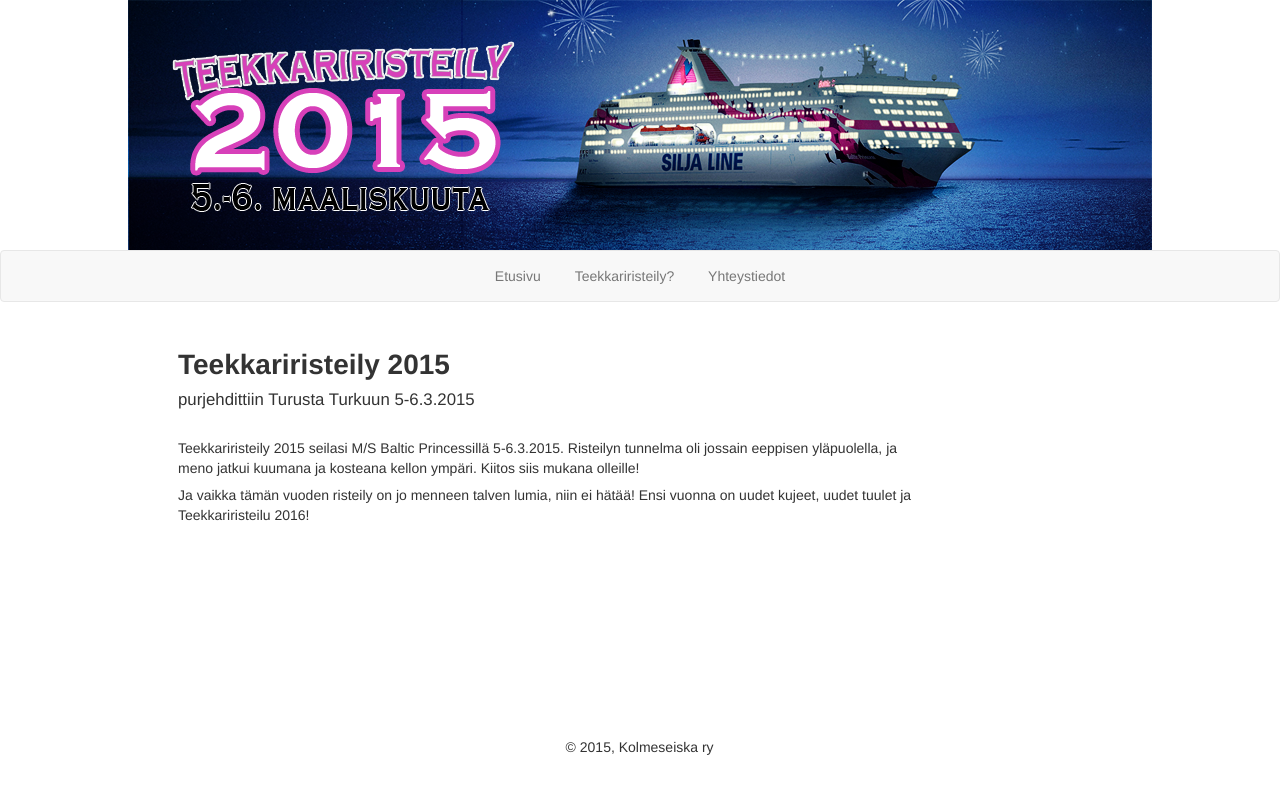
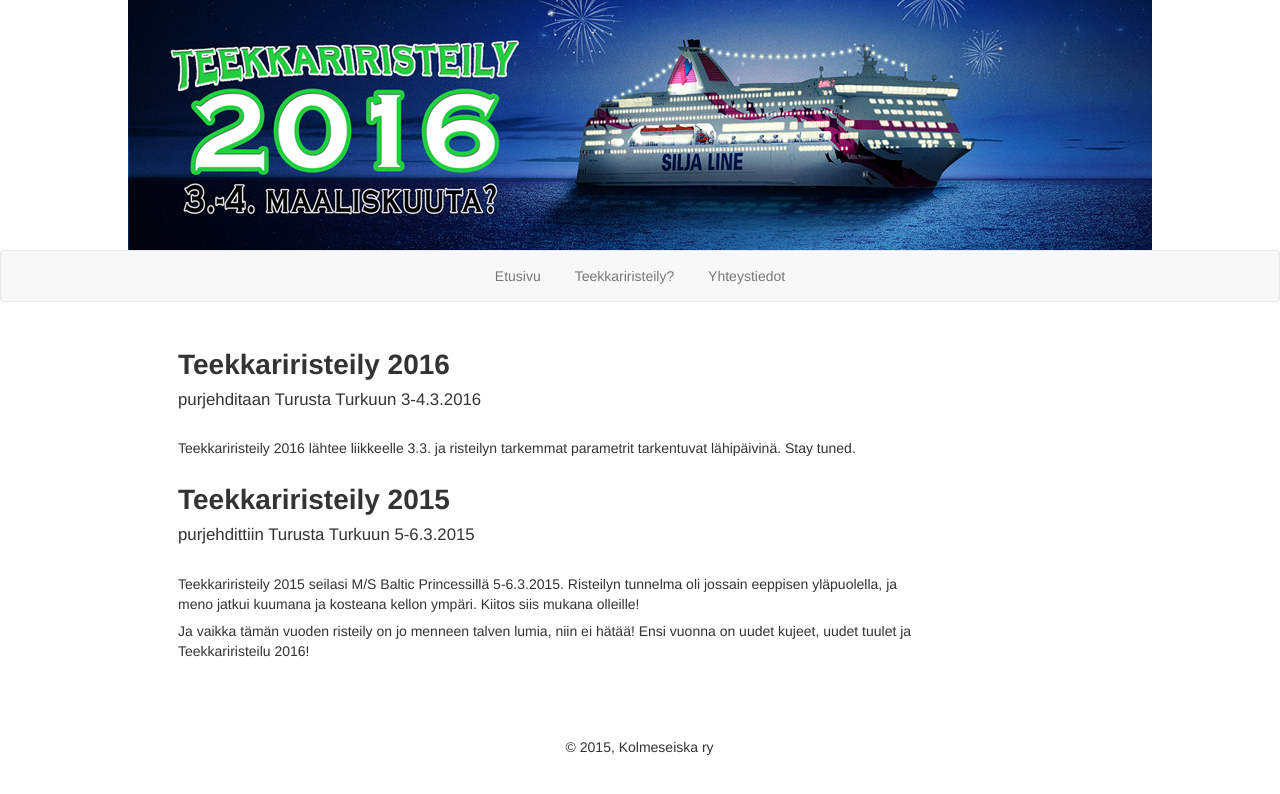
Before and after one commit to kolmeseiska/kolmeseiska.github.io, a Jekyll site: the page built from index.html, in a window 1280 px wide. Shown: the top 794 px of the page. Built offline with Jekyll 4.4.1, drawn with Linux system fonts in a browser that asks for light colours; nearby versions of some CDN libraries; some web fonts are replaced.

Commit message:
metaxacola on pahaa, laitettiin tr16 banneri ja pieni selitys

```diff
--- a/css/style.css
+++ b/css/style.css
@@ -110,7 +110,7 @@
 }
 
 #logo_block {
-  background: url(../images/TR15_banneri_1024.png) no-repeat top center;
+  background: url(../images/TR16banneri1024.png) no-repeat top center;
   min-height: 250px;
   height: 20%;
 }
--- a/index.html
+++ b/index.html
@@ -14,6 +14,12 @@
 
 <section>
   <article>
+	<hgroup>
+		<h1 style="display:inline-block">Teekkariristeily 2016</br>
+			<span>purjehditaan Turusta Turkuun 3-4.3.2016 </span>
+		</h1>
+	</hgroup>
+		<p> Teekkariristeily 2016 lähtee liikkeelle 3.3. ja risteilyn tarkemmat parametrit tarkentuvat lähipäivinä. Stay tuned.</p>
     <hgroup>
       <h1 style="display:inline-block">Teekkariristeily 2015 </br>
         <span>purjehdittiin Turusta Turkuun 5-6.3.2015 </span>
```
Also changed, not shown: images/TR16banneri1024.png (added).
